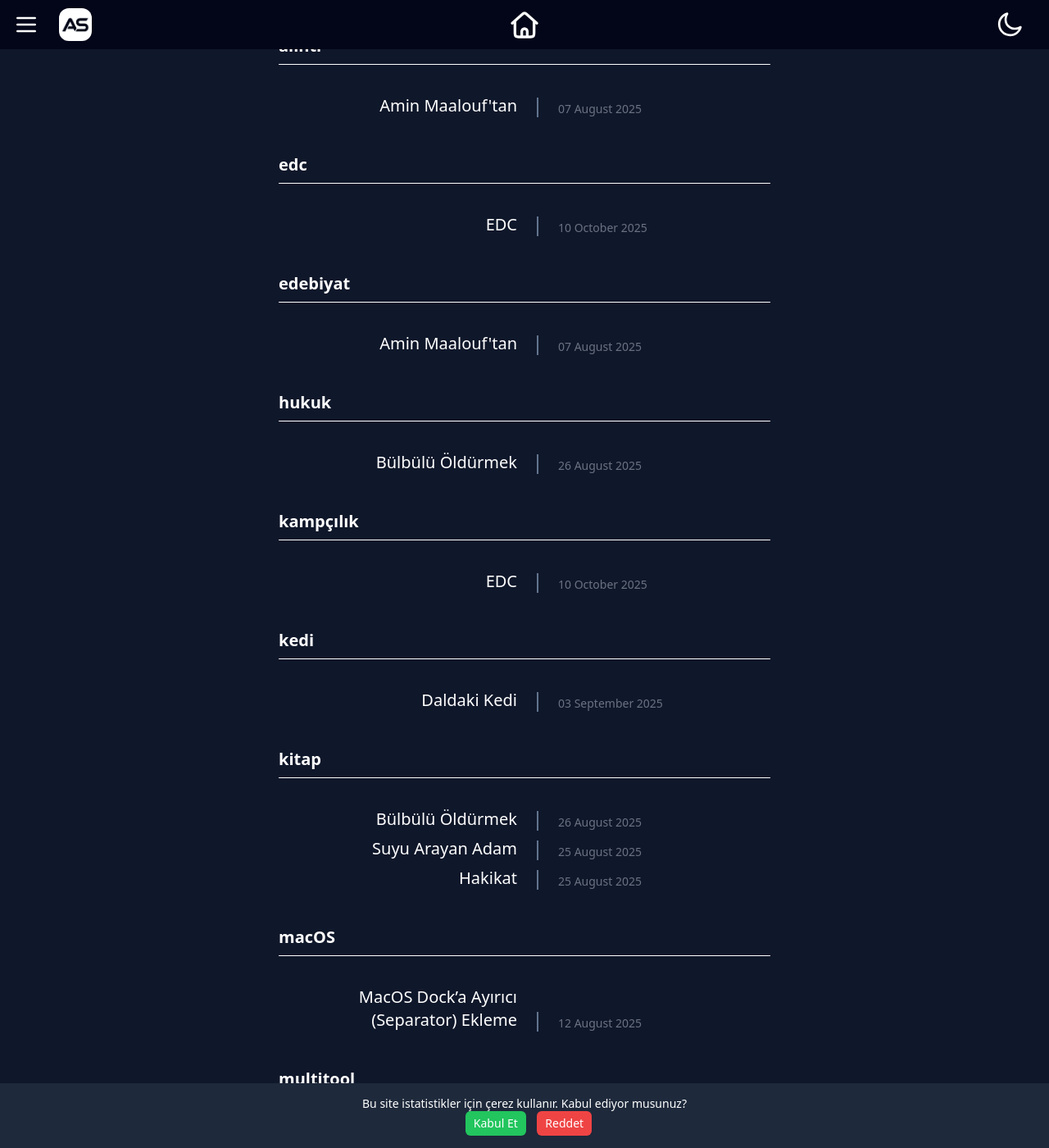
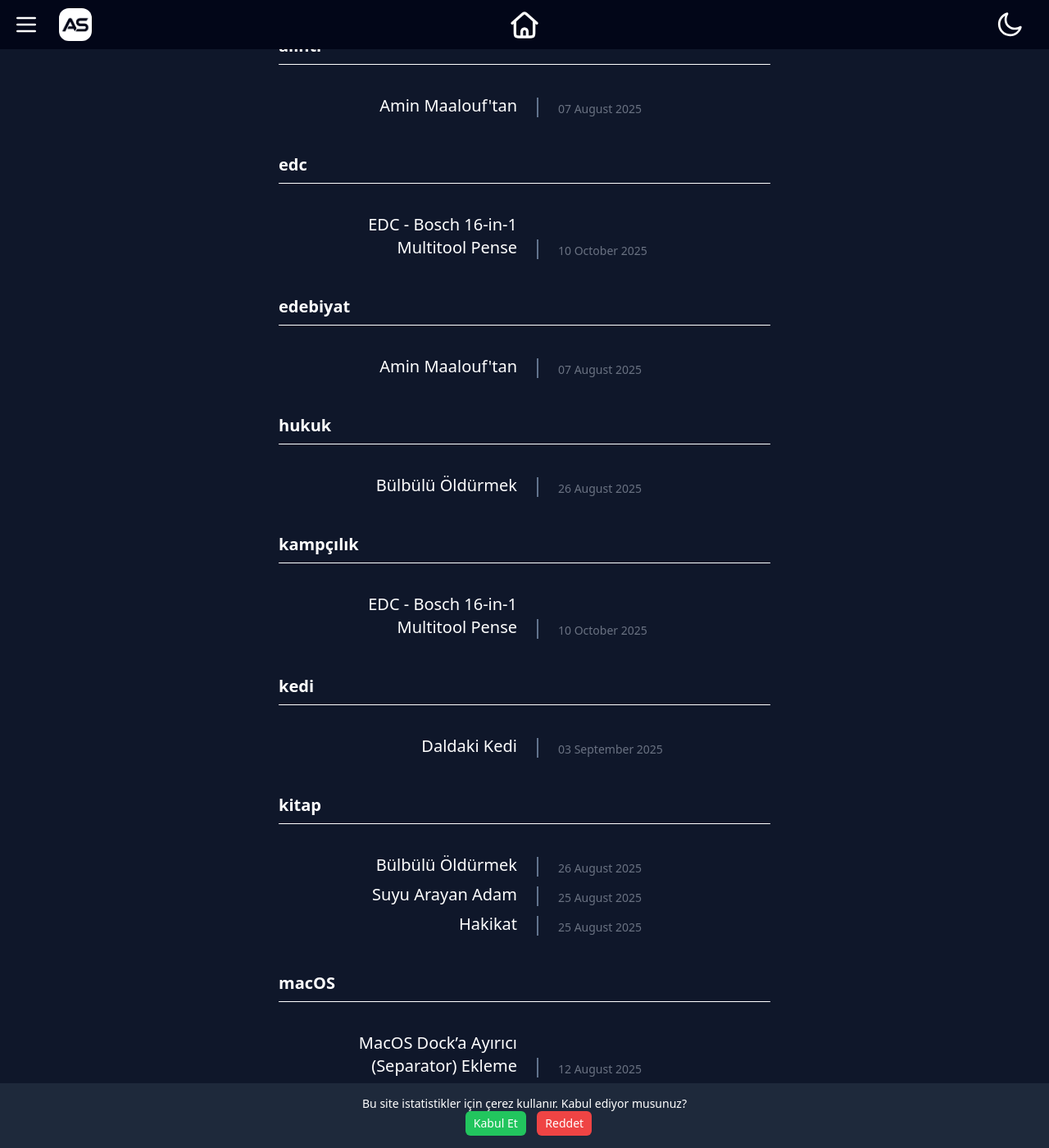
Before and after one commit to lprsylmz/alpersoylemez.tr, a Jekyll site: the page built from tags.md, in a window 1280 px wide and 1400 px high, scrolled down 3501 px. Shown: the whole window at 82% size. Built offline with Jekyll 4.4.1, drawn with Linux system fonts in a browser that asks for light colours; some of the changed text lies outside the part shown.

Commit message:
[post] edc - Bosch

```diff
--- a/_posts/2025-10-10-edc.md
+++ b/_posts/2025-10-10-edc.md
@@ -1,6 +1,6 @@
 ---
 layout: post
-title: EDC
+title: EDC - Bosch 16-in-1 Multitool Pense
 date: 2025-10-10
 description: Daldaki Kedi Youtube Videosu
 categories: [EDC]
@@ -9,9 +9,8 @@ tags: [edc, multitool, kampçılık]
 
 EDC (Everyday Carry), kişinin günlük yaşamda yanında taşıdığı temel eşyaların bütünüdür. Bu eşyalar genellikle bıçak, el feneri, çok amaçlı alet, kalem, cüzdan, anahtarlık ve telefon gibi pratik araçlardan oluşur. Amaç, beklenmedik durumlara hazırlıklı olmak ve günlük görevleri verimli şekilde yerine getirmektir. EDC kavramı işlevsellik, dayanıklılık ve minimalizm üzerine kuruludur.
 
-Bu sayfa sürekli olarak güncellenerek EDC eşyalarım hakkında bilgiler eklenecektir.
+Bosch 16-in-1 Multitool Pense
 
- 1- Bosch 16-in-1 Multitool Pense
 
 <div class="w-full p-1 min-h-screen " style="aspect-ratio:16/9;">
   <iframe width="560" height="315" src="https://www.youtube.com/embed/1aTi64lUk2I?si=Y4Dn-8xTk8MzV1v-" title="YouTube video player" frameborder="0" allow="accelerometer; autoplay; clipboard-write; encrypted-media; gyroscope; picture-in-picture; web-share" referrerpolicy="strict-origin-when-cross-origin" allowfullscreen></iframe>
```
